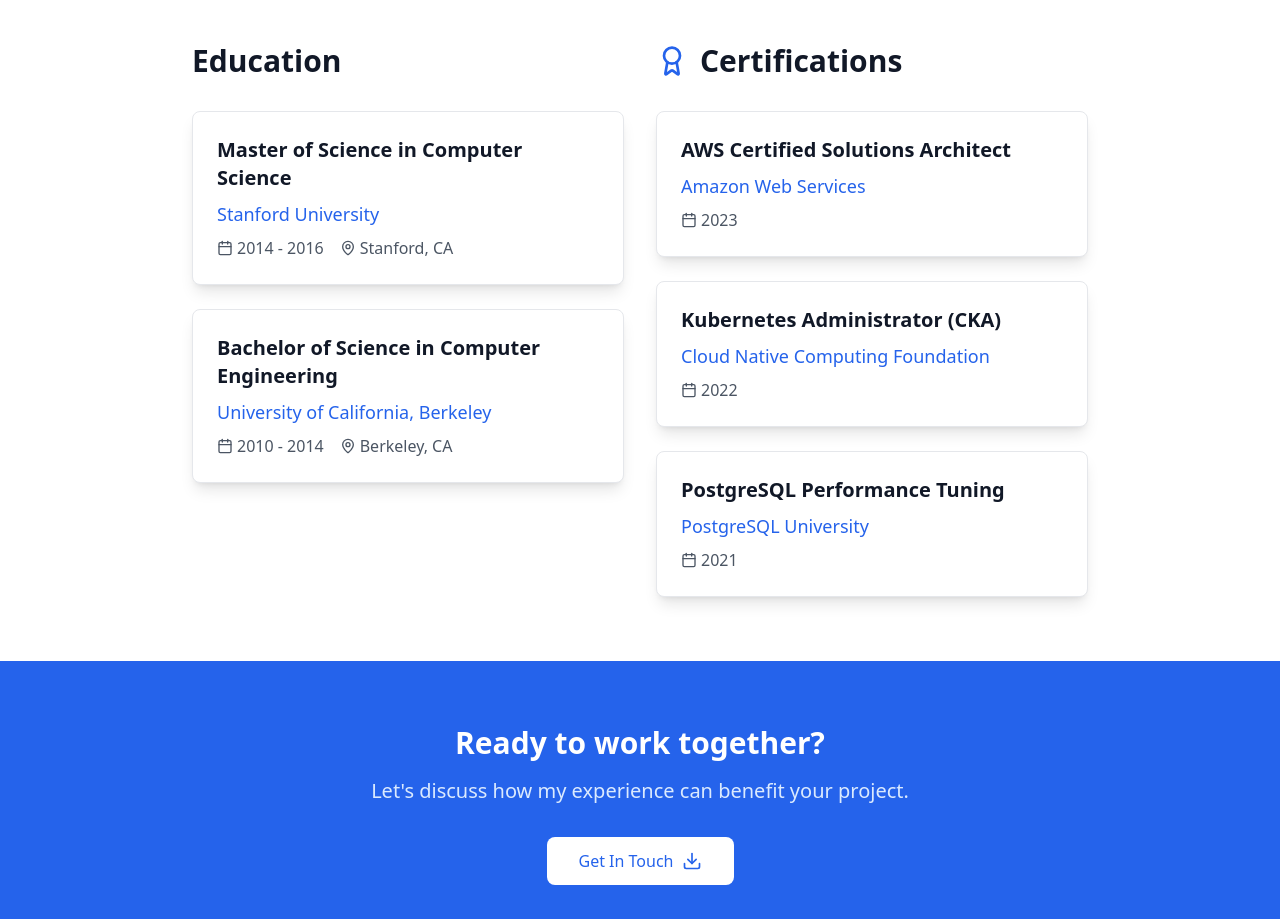
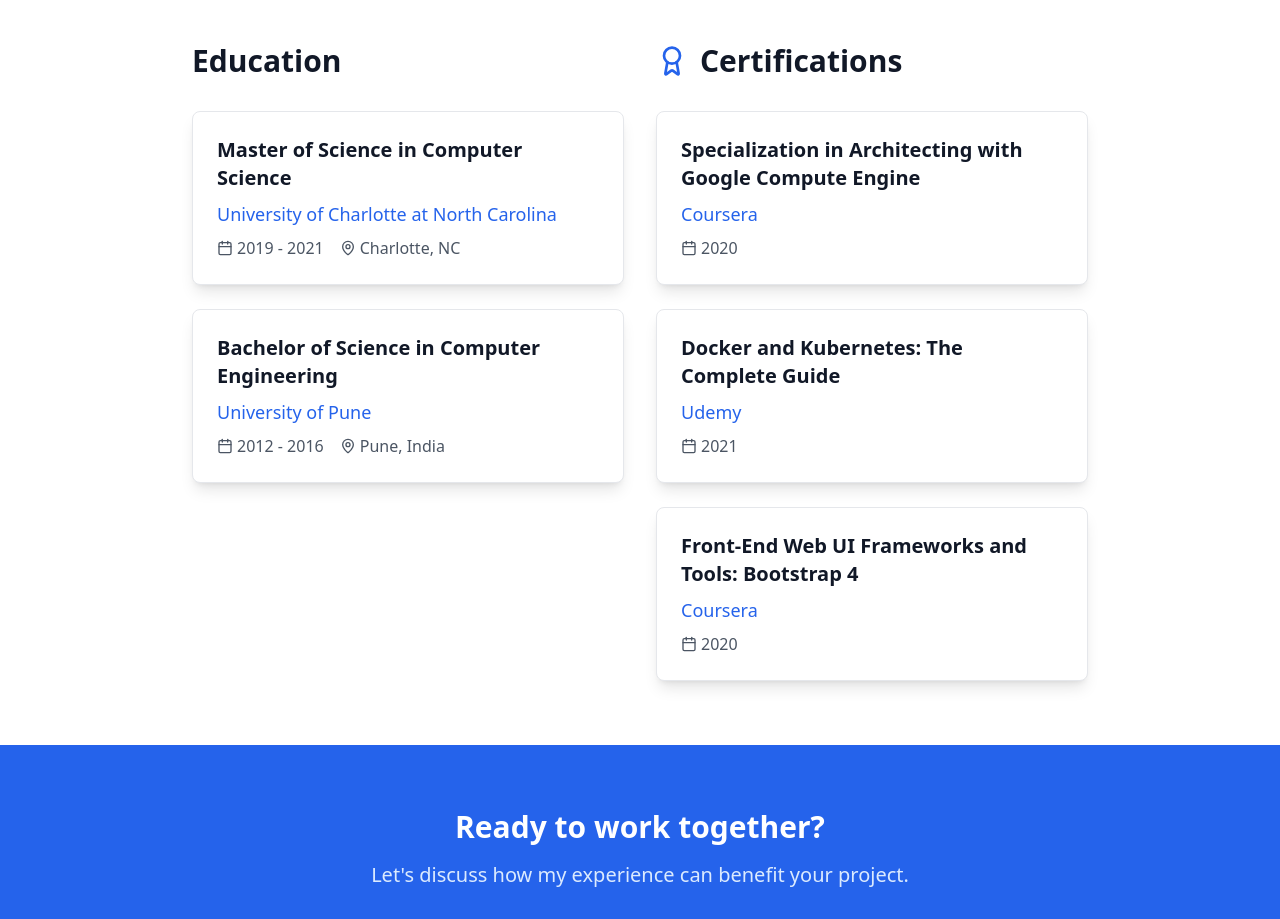
Before and after one commit to sarangspadalkar/sarangspadalkar.github.io, a React (Vite) app: page /resume in a window 1280 px wide. Shown: the part 2600-3519 px from the top of the page. Built offline with nearby package versions, Linux system fonts and the light colour scheme.

Commit message:
correct education

```diff
--- a/src/pages/Resume.tsx
+++ b/src/pages/Resume.tsx
@@ -89,33 +89,33 @@
     const education = [
         {
             degree: 'Master of Science in Computer Science',
-            school: 'Stanford University',
-            period: '2014 - 2016',
-            location: 'Stanford, CA',
+            school: 'University of Charlotte at North Carolina',
+            period: '2019 - 2021',
+            location: 'Charlotte, NC',
         },
         {
             degree: 'Bachelor of Science in Computer Engineering',
-            school: 'University of California, Berkeley',
-            period: '2010 - 2014',
-            location: 'Berkeley, CA',
+            school: 'University of Pune',
+            period: '2012 - 2016',
+            location: 'Pune, India',
         },
     ];
 
     const certifications = [
         {
-            name: 'AWS Certified Solutions Architect',
-            issuer: 'Amazon Web Services',
-            year: '2023',
+            name: 'Specialization in Architecting with Google Compute Engine',
+            issuer: 'Coursera',
+            year: '2020',
         },
         {
-            name: 'Kubernetes Administrator (CKA)',
-            issuer: 'Cloud Native Computing Foundation',
-            year: '2022',
+            name: 'Docker and Kubernetes: The Complete Guide',
+            issuer: 'Udemy',
+            year: '2021',
         },
         {
-            name: 'PostgreSQL Performance Tuning',
-            issuer: 'PostgreSQL University',
-            year: '2021',
+            name: 'Front-End Web UI Frameworks and Tools: Bootstrap 4',
+            issuer: 'Coursera',
+            year: '2020',
         },
     ];
 
```
